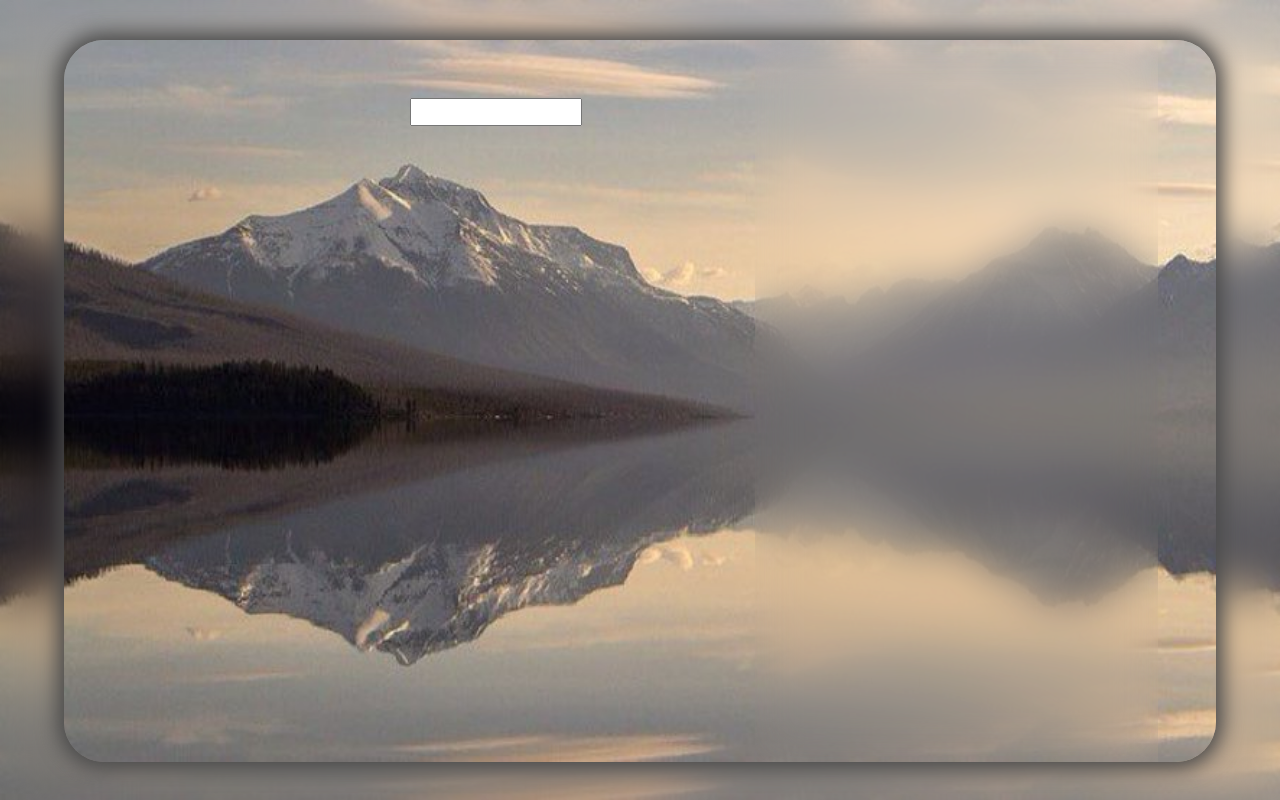
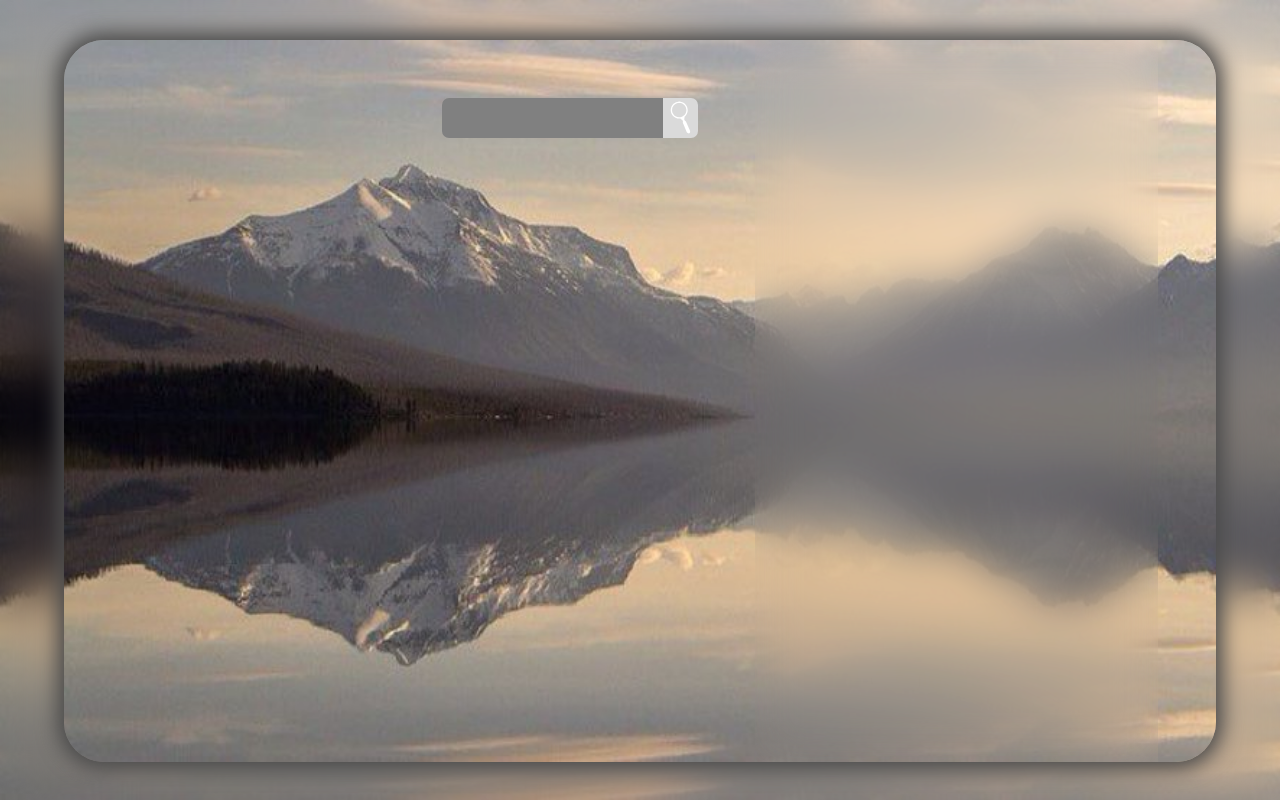
Before and after one commit to iamSamie/weather-app, a React (Create React App) app: page / in a window 1280 px wide. Built offline with nearby package versions, Linux system fonts and the light colour scheme.

Commit message:
добавил поиск и начал результаты поиска

```diff
--- a/src/App.tsx
+++ b/src/App.tsx
@@ -1,6 +1,10 @@
-import { Search } from "./features/search/Search"
+import { PickSearchResult } from './components/PickSearchResult'
+import { Search } from './features/search/Search'
+import { useAppSelector } from './rtk/hooks'
 
 function App() {
+    const sitiesName = useAppSelector((state) => state.search.geo)
+
     return (
         <div className="app">
             <div className="main">
@@ -8,6 +12,7 @@ function App() {
                     <div className="header">
                         <div className="header__settings"></div>
                         <Search />
+                        <PickSearchResult />
                     </div>
                     <div className="center">
                         <div className="center__number"></div>
--- /dev/null
+++ b/src/components/Lupa.tsx
@@ -0,0 +1,66 @@
+function Lupa() {
+    return (
+        <>
+            <svg
+                version="1.0"
+                xmlns="http://www.w3.org/2000/svg"
+                width="35px"
+                height="35px"
+                viewBox="0 0 834.000000 1280.000000"
+                preserveAspectRatio="xMidYMid meet">
+                <metadata>Created by potrace 1.15, written by Peter Selinger 2001-2017</metadata>
+                <g
+                    transform="translate(0.000000,1280.000000) scale(0.100000,-0.100000)"
+                    fill="white"
+                    stroke="none">
+                    <path
+                        d="M3420 12204 c-346 -41 -600 -103 -885 -216 -690 -274 -1279 -815
+-1611 -1479 -451 -902 -452 -1914 -3 -2810 415 -828 1187 -1430 2095 -1634
+216 -49 365 -66 606 -72 202 -5 431 6 504 23 18 5 28 -5 60 -57 103 -170 294
+-313 479 -360 36 -9 44 -14 31 -19 -16 -5 -12 -11 23 -40 39 -30 138 -140 169
+-186 11 -17 12 -17 6 6 -11 43 3 19 45 -80 23 -52 39 -100 36 -108 -2 -7 -1
+-11 4 -8 5 3 20 -22 35 -55 31 -72 33 -88 5 -39 -11 19 -17 26 -13 15 18 -49
+44 -196 45 -255 2 -63 2 -64 9 -20 6 40 7 37 8 -31 1 -42 4 -92 7 -110 4 -29
+3 -30 -4 -9 -5 14 -9 40 -10 59 -1 19 -4 32 -7 28 -3 -3 -3 -33 1 -67 6 -48
+10 -60 22 -56 37 15 -2 -13 -55 -38 l-59 -28 114 -267 c63 -146 195 -450 293
+-676 98 -225 282 -651 410 -945 671 -1546 809 -1862 814 -1868 2 -1 35 11 74
+27 l71 29 25 -41 c30 -52 116 -135 176 -169 134 -78 335 -78 469 -1 103 59
+182 158 222 274 18 54 20 80 17 169 -3 58 -10 115 -17 128 -12 22 -9 24 53 52
+37 17 66 34 66 39 0 9 -152 366 -365 856 -154 354 -517 1192 -806 1858 -257
+591 -449 1030 -454 1035 -1 2 -31 -8 -66 -22 -73 -30 -70 -30 -64 -13 2 6 -16
+28 -41 47 -74 57 -216 213 -256 281 -43 72 -47 73 -18 3 11 -26 19 -48 17 -51
+-8 -8 -58 127 -51 138 4 7 3 9 -3 6 -13 -8 -47 68 -38 84 5 7 4 10 -2 6 -6 -4
+-20 16 -33 46 -33 78 -34 87 -5 37 14 -25 23 -36 19 -25 -25 75 -35 158 -31
+252 3 64 1 101 -5 97 -5 -3 7 26 26 65 63 124 81 207 80 361 -1 104 -6 151
+-22 204 l-20 69 26 21 c57 45 202 178 294 272 458 467 764 1099 853 1764 9 63
+18 203 22 310 40 1302 -742 2496 -1952 2979 -237 94 -446 151 -730 197 -96 15
+-613 29 -705 18z m610 -495 c172 -23 189 -25 285 -50 352 -89 673 -244 995
+-482 86 -63 430 -396 430 -416 0 -4 11 -21 25 -37 31 -35 154 -213 185 -269
+41 -72 137 -268 173 -355 159 -379 228 -821 191 -1230 -35 -404 -152 -774
+-342 -1090 -75 -125 -194 -294 -232 -330 -3 -3 -18 -21 -34 -40 -49 -61 -180
+-193 -246 -250 -36 -30 -67 -57 -70 -60 -12 -14 -235 -162 -325 -217 -110 -67
+-337 -183 -406 -208 -369 -132 -646 -193 -911 -202 -474 -16 -951 113 -1399
+378 -103 61 -265 170 -279 188 -3 3 -21 18 -40 32 -56 42 -174 153 -270 255
+-157 165 -298 369 -408 590 -103 204 -115 235 -173 433 -136 465 -140 975 -12
+1451 8 30 18 69 23 85 8 34 47 144 77 220 58 148 208 423 280 515 7 8 33 44
+60 80 26 36 50 67 53 70 3 3 30 34 60 70 92 108 263 269 350 330 19 13 37 27
+40 31 3 3 58 42 124 84 133 88 363 208 476 249 103 38 251 87 274 92 10 2 33
+8 50 13 42 14 102 26 266 55 221 39 507 45 730 15z m1837 -6574 c23 -20 52
+-50 65 -68 13 -19 -1 -9 -32 24 -30 30 -68 66 -85 78 -16 12 -21 18 -10 12 11
+-5 39 -26 62 -46z m-803 -141 c3 -8 2 -12 -4 -9 -6 3 -10 10 -10 16 0 14 7 11
+14 -7z m13 -126 c-3 -8 -6 -5 -6 6 -1 11 2 17 5 13 3 -3 4 -12 1 -19z"
+                    />
+                    <path d="M5627 6643 c-3 -5 -1 -17 4 -28 7 -17 8 -17 8 8 1 27 -4 34 -12 20z" />
+                    <path d="M4140 6001 c0 -6 4 -13 10 -16 6 -3 7 1 4 9 -7 18 -14 21 -14 7z" />
+                    <path d="M4900 5321 c0 -6 4 -13 10 -16 6 -3 7 1 4 9 -7 18 -14 21 -14 7z" />
+                    <path d="M7642 1215 c6 -14 13 -24 14 -22 6 6 -9 47 -17 47 -5 0 -3 -11 3 -25z" />
+                    <path
+                        d="M6722 841 c-10 -6 -6 -13 13 -25 26 -17 26 -17 14 6 -6 13 -12 24
+-13 25 -1 1 -7 -2 -14 -6z"
+                    />
+                </g>
+            </svg>
+        </>
+    )
+}
+export { Lupa }
--- /dev/null
+++ b/src/components/PickSearchResult.tsx
@@ -0,0 +1,5 @@
+function PickSearchResult() {
+    return <div className="search__results">{/* <h6>{name}, {state}</h6> */}</div>
+}
+
+export { PickSearchResult }
--- a/src/features/search/Search.tsx
+++ b/src/features/search/Search.tsx
@@ -1,4 +1,5 @@
 import { useState } from 'react'
+import { Lupa } from '../../components/Lupa'
 import { useAppDispatch } from '../../rtk/hooks'
 import { geoAsyncThunk } from './GeoAsyncThunk'
 
@@ -14,11 +15,15 @@ function Search() {
 
     return (
         <div className="header__search">
-            <input
-                value={searchValue}
-                onChange={(event) => setSearchValue(event.target.value)}
-                onBlur={() => handleBlur(searchValue)}
-            />
+            <div className="header__search__block">
+                    <input
+                        value={searchValue}
+                        onChange={(event) => setSearchValue(event.target.value)}
+                    />
+                    <div className="background__lupa" onClick={() => handleBlur(searchValue)}>
+                        <Lupa />
+                    </div>
+            </div>
         </div>
     )
 }
--- a/src/index.scss
+++ b/src/index.scss
@@ -51,9 +51,11 @@ code {
     opacity: 0.9;
 }
 .header {
-    height: 4%;
+    height: 40px;
     margin: 10% 0;
-    display: flex;
+    display: grid;
+    grid-template-columns: 1fr 1fr;
+    grid-template-rows: 1fr 1fr;
 }
 
 .center {
@@ -69,28 +71,58 @@ code {
 .header__settings {
     width: 50%;
 }
+.search__results {
+    width: calc(75% + 40px);
+    height: 50px;
+    grid-column: 2/3;
+    justify-self: end;
+}
 .header__search {
-    width: 50%;
-    input{
+    display: flex;
+    justify-content: end;
+    .header__search__block {
+        display: flex;
         height: 100%;
-        width: 60%;
-        font-size: 28px;
+        width: calc(75% + 40px);
+        input {
+            height: 40px;
+            width: 100%;
+            font-size: 26px;
+            border: none;
+            border-radius: 7px 0 0 7px;
+            background-color: grey;
+            color: white;
+        }
+        .background__lupa {
+            display: flex;
+            width: 40px;
+            height: 40px;
+            background-color: rgb(218, 218, 218);
+            border-radius: 0 7px 7px 0;
+            align-items: center;
+        }
     }
 }
 
-.center__number{
+.center__number {
     width: 50%;
     height: 100%;
 }
-.center__weather{
+.center__weather {
     width: 50%;
     height: 100%;
 }
-.footer__info{
+.footer__info {
     width: 60%;
     height: 100%;
 }
-.footer__map{
+.footer__map {
     width: 40%;
     height: 100%;
 }
+
+.div {
+    // width: 150px;
+    // height: 150px;
+    background-color: black;
+}
```
Also changed, not shown: public/image/lupa.svg (added).
